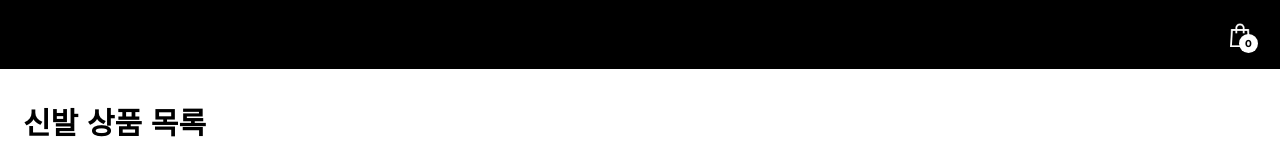
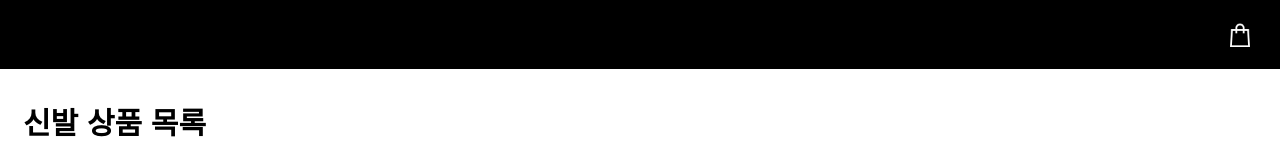
Before and after one commit to jjinheeWorld/shooking, a React (Vite) app: page / in a window 1280 px wide. Shown: the top 154 px of the page. Built offline with nearby package versions, Linux system fonts and the light colour scheme.

Commit message:
refactor: Header 컴포넌트를 MainHeader와 SubHeader로 분리하고 UI 구현하기

```diff
--- a/src/components/Header.jsx
+++ /dev/null
@@ -1,21 +0,0 @@
-import cartImage from "../assets/cart.png";
-import { useContext } from "react";
-import { ProductStateContext } from "../App";
-
-const Header = () => {
-  const products = useContext(ProductStateContext);
-  const cartCount = products.filter((product) => product.isInCart).length;
-
-  return (
-    <header className="fixed bg-black inset-x-0 top-0 h-[69px]">
-      <div className="absolute top-1/2 transform -translate-y-1/2 right-[30px] cursor-pointer">
-        <img className="w-5 h-6 bg-cover" src={cartImage} />
-      </div>
-      <div className="absolute bottom-[16px] right-[22px] w-[19px] h-[19px] rounded-full bg-white text-black text-[10px] font-bold flex items-center justify-center">
-        {cartCount}
-      </div>
-    </header>
-  );
-};
-
-export default Header;
--- /dev/null
+++ b/src/components/MainHeader.jsx
@@ -0,0 +1,23 @@
+import cartImage from "../assets/cart.png";
+import { useContext } from "react";
+import { ProductStateContext } from "../App";
+
+const MainHeader = () => {
+  const products = useContext(ProductStateContext);
+  const cartCount = products.filter((product) => product.isInCart).length;
+
+  return (
+    <header className="header bg-black">
+      <button className="header-right">
+        <img className="w-5 h-6 bg-cover" src={cartImage} />
+        {cartCount > 0 && (
+          <div className="absolute top-[12px] left-[12px] w-[19px] h-[19px] rounded-full bg-white text-black text-[10px] font-bold flex items-center justify-center">
+            {cartCount}
+          </div>
+        )}
+      </button>
+    </header>
+  );
+};
+
+export default MainHeader;
--- /dev/null
+++ b/src/components/SubHeader.jsx
@@ -0,0 +1,28 @@
+import closeImage from "../assets/close.png";
+import backImage from "../assets/back.png";
+import { useNavigate } from "react-router-dom";
+
+const SubHeader = ({ showBackButton, title }) => {
+  const nav = useNavigate();
+
+  return (
+    <header className="header">
+      {showBackButton && (
+        <button
+          onClick={() => nav(-1)}
+          className="absolute top-1/2 transform -translate-y-1/2 left-[25px]"
+        >
+          <img className="w-[9px] bg-cover" src={backImage} />
+        </button>
+      )}
+      <div className="absolute top-1/2 transform -translate-y-1/2 left-[50px]">
+        {title}
+      </div>
+      <button onClick={() => nav("/")} className="header-right">
+        <img className="w-5 h-5" src={closeImage} />
+      </button>
+    </header>
+  );
+};
+
+export default SubHeader;
--- a/src/index.css
+++ b/src/index.css
@@ -36,4 +36,12 @@
   .btn {
     @apply px-[12px] py-[5px] text-[10px] font-bold text-white bg-black rounded-[10px];
   }
+
+  .header {
+    @apply fixed inset-x-0 top-0 h-[69px];
+  }
+
+  .header-right {
+    @apply absolute top-1/2 transform -translate-y-1/2 right-[30px];
+  }
 }
--- a/src/output.css
+++ b/src/output.css
@@ -572,37 +572,44 @@ body {
   color: rgb(255 255 255 / var(--tw-text-opacity, 1));
 }
 
-.fixed {
+.header {
   position: fixed;
+  left: 0px;
+  right: 0px;
+  top: 0px;
+  height: 69px;
+}
+
+.header-right {
+  position: absolute;
+  top: 50%;
+  right: 30px;
+  --tw-translate-y: -50%;
+  transform: translate(var(--tw-translate-x), var(--tw-translate-y)) rotate(var(--tw-rotate)) skewX(var(--tw-skew-x)) skewY(var(--tw-skew-y)) scaleX(var(--tw-scale-x)) scaleY(var(--tw-scale-y));
 }
 
 .absolute {
   position: absolute;
 }
 
-.inset-x-0 {
-  left: 0px;
-  right: 0px;
+.left-\[12px\] {
+  left: 12px;
 }
 
-.bottom-\[16px\] {
-  bottom: 16px;
+.left-\[25px\] {
+  left: 25px;
 }
 
-.right-\[22px\] {
-  right: 22px;
-}
-
-.right-\[30px\] {
-  right: 30px;
-}
-
-.top-0 {
-  top: 0px;
+.left-\[50px\] {
+  left: 50px;
 }
 
 .top-1\/2 {
   top: 50%;
+}
+
+.top-\[12px\] {
+  top: 12px;
 }
 
 .mb-\[33px\] {
@@ -621,6 +628,10 @@ body {
   display: flex;
 }
 
+.h-5 {
+  height: 1.25rem;
+}
+
 .h-6 {
   height: 1.5rem;
 }
@@ -633,16 +644,16 @@ body {
   height: 19px;
 }
 
-.h-\[69px\] {
-  height: 69px;
-}
-
 .w-5 {
   width: 1.25rem;
 }
 
 .w-\[19px\] {
   width: 19px;
+}
+
+.w-\[9px\] {
+  width: 9px;
 }
 
 .w-\[calc\(\(100\%-16px\)\/2\)\] {
@@ -660,10 +671,6 @@ body {
 
 .transform {
   transform: translate(var(--tw-translate-x), var(--tw-translate-y)) rotate(var(--tw-rotate)) skewX(var(--tw-skew-x)) skewY(var(--tw-skew-y)) scaleX(var(--tw-scale-x)) scaleY(var(--tw-scale-y));
-}
-
-.cursor-pointer {
-  cursor: pointer;
 }
 
 .flex-col {
--- a/src/pages/Cards.jsx
+++ b/src/pages/Cards.jsx
@@ -1,5 +1,11 @@
+import SubHeader from "../components/SubHeader";
+
 const Cards = () => {
-  return <div>cards</div>;
+  return (
+    <div>
+      <SubHeader title={"보유카드"} />
+    </div>
+  );
 };
 
 export default Cards;
--- a/src/pages/Home.jsx
+++ b/src/pages/Home.jsx
@@ -1,4 +1,4 @@
-import Header from "../components/Header";
+import MainHeader from "../components/MainHeader";
 import ProductList from "../components/ProductList";
 import { useContext } from "react";
 import { ProductStateContext } from "../App";
@@ -8,7 +8,7 @@ const Home = () => {
 
   return (
     <div>
-      <Header />
+      <MainHeader />
       <ProductList data={products} />
     </div>
   );
```
Also changed, not shown: src/assets/back.png (added), src/assets/close.png (added).
